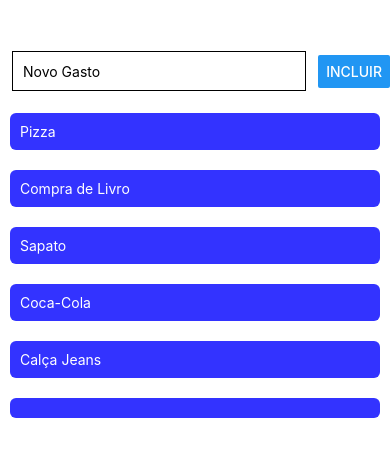
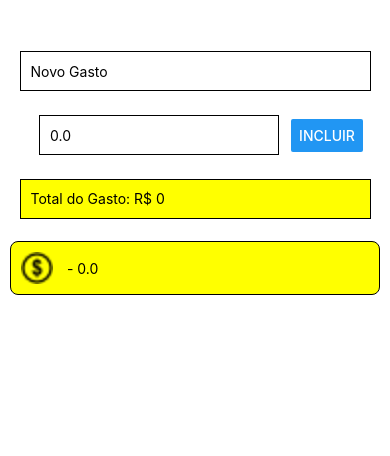
Before and after one commit to esensato/mobile-2023-01, a React Native app in the folder aula/ControleGastos/: screen /Gastos in a window 390 px wide. Both pictures are taken after a click on the button "INCLUIR". Shown: the top 456 px of the page. Built offline with nearby package versions, Linux system fonts and the light colour scheme.

Commit message:
28/04/2023

```diff
--- a/aula/ControleGastos/App.js
+++ b/aula/ControleGastos/App.js
@@ -1,47 +1,5 @@
-import { FlatList, StyleSheet, View } from 'react-native';
-import { useState } from 'react';
-
-import { RenderItem } from './components/RenderItem'
-import { EntradaGasto } from './components/EntradaGasto'
+import Gastos from "./components/Gastos";
 
 export default function App() {
-
-  const [gastos, addGasto] = useState(["Pizza", "Compra de Livro", "Sapato", "Coca-Cola", "Calça Jeans"]);
-
-  const incluir = (texto) => {
-    var novoGasto = [...gastos, texto];
-    addGasto(novoGasto);
-  }
-
-  const remover = (idx) => {
-    console.log("Remover: ", idx);
-    let novaLista = [...gastos];
-    novaLista.splice(idx, 1);
-    addGasto(novaLista);
-  }
-
-  return (
-    <View style={styles.container}>
-      <EntradaGasto callBackIncluir={incluir}/>
-      <FlatList
-          data={gastos}
-          renderItem={({item, index}) => <RenderItem
-                                              item={item}
-                                              indice={index}
-                                              callBackRemover={remover}/>}
-          keyExtractor={idx => idx} />
-    </View>
-  );
+  return <Gastos />;
 }
-
-const styles = StyleSheet.create({
-  container: {
-    flex: 1,
-    marginTop: '10%',
-    backgroundColor: '#ffff'
-  },
-  texto: {
-    backgroundColor: 'yellow',
-    fontSize: 32
-  }
-});
--- a/aula/ControleGastos/components/EntradaGasto.js
+++ b/aula/ControleGastos/components/EntradaGasto.js
@@ -1,21 +1,45 @@
-import { StyleSheet, View, Button, TextInput } from 'react-native';
+import { StyleSheet, View, Button, TextInput, Text } from 'react-native';
 import { useState } from 'react';
 
 const EntradaGasto = (props) => {
 
+    let real = Intl.NumberFormat('pt-BR', {
+        style: 'currency',
+        currency: 'BRL',
+        maximumSignificantDigits: 2,
+    });
+
+    //console.log(`Pounds: ${pounds.format(price)}`);
+
     const [texto, atualizarTexto] = useState('');
+    const [valor, atualizaValor] = useState("0.0");
+    const [totalGasto, atualizaTotalGasto] = useState("0.0");
 
     const atualizaTexto = (txt) => {
         console.log(txt);
         atualizarTexto(txt);
     }
 
-    return <View style={{flexDirection: "row", alignItems: "center", }}>
+    const incluirGasto = () => {
+        var totalAtual = parseFloat(totalGasto);
+        totalAtual = totalAtual + parseFloat(valor);
+        atualizaTotalGasto(totalAtual);
+        props.callBackIncluir(texto, valor);
+    }
+
+    return <View style={{alignItems: "center", }}>
                 <TextInput style={styles.input}
                         placeholder='Novo Gasto'
                         onChangeText={atualizaTexto}
                         value={texto}/>
-                <Button title='Incluir' onPress={() => props.callBackIncluir(texto)}/>
+                <View style={{ flexDirection: "row", alignItems: "center" }}>
+                    <TextInput  style={styles.input2}
+                                placeholder='Valor do Gasto'
+                                onChangeText={atualizaValor}
+                                value={valor}/>
+                    <Button title='Incluir' onPress={() => incluirGasto()}/>
+                </View>
+                <Text style={styles.total}>Total do Gasto: R$ {totalGasto}</Text>
             </View>
 }
 
@@ -23,10 +47,25 @@ const styles = StyleSheet.create({
     input: {
         height: 40,
         margin: 12,
-        width: 300,
+        width: "90%",
         borderWidth: 1,
         padding: 10,
       },
+      input2: {
+        height: 40,
+        margin: 12,
+        width: "75%",
+        borderWidth: 1,
+        padding: 10,
+      },
+      total: {
+        backgroundColor: "yellow",
+        height: 40,
+        margin: 12,
+        width: "90%",
+        borderWidth: 1,
+        padding: 10,
+      }
 })
 
 module.exports.EntradaGasto = EntradaGasto;
--- /dev/null
+++ b/aula/ControleGastos/components/Gastos.js
@@ -0,0 +1,42 @@
+import { StyleSheet, View } from 'react-native';
+import { useState } from 'react';
+
+import { EntradaGasto } from './EntradaGasto'
+import { RenderLista } from './RenderLista'
+
+export default function Gastos() {
+
+  const [gastos, addGasto] = useState([]);
+
+  const incluir = (texto, novoValor) => {
+    const novoItem = {descricao: texto, valor: novoValor}
+    var novoGasto = [...gastos, novoItem];
+    addGasto(novoGasto);
+  }
+
+  const remover = (idx) => {
+    console.log("Remover: ", idx);
+    let novaLista = [...gastos];
+    novaLista.splice(idx, 1);
+    addGasto(novaLista);
+  }
+
+  return (
+    <View style={styles.container}>
+      <EntradaGasto callBackIncluir={incluir}/>
+      <RenderLista gastos={gastos} callBackRemover={remover}/>
+    </View>
+  );
+}
+
+const styles = StyleSheet.create({
+  container: {
+    flex: 1,
+    marginTop: '10%',
+    backgroundColor: '#ffff'
+  },
+  texto: {
+    backgroundColor: 'yellow',
+    fontSize: 32
+  }
+});
--- a/aula/ControleGastos/components/RenderItem.js
+++ b/aula/ControleGastos/components/RenderItem.js
@@ -1,20 +1,28 @@
 
-import { StyleSheet, Text, Pressable } from 'react-native';
+import { StyleSheet, Text, Pressable, Image, View } from 'react-native';
 
 const RenderItem = (props) => {
-    console.log(props.item, props.indice);
-    return <Pressable key={props.indice} onPress={()=>props.callBackRemover(props.indice)}>
-              <Text style={styles.item}>{props.item}</Text>
+
+    return <Pressable onPress={()=>props.callBackRemover(props.indice)}>
+                <View style={ styles.item }>
+                <Image source={require('../assets/coin.png')} style={{width: 32, height: 32}}/>
+                <Text style={{ marginLeft: 10 }}>{props.item} - {props.valor}</Text>
+              </View>
            </Pressable>
   }
 
   const styles = StyleSheet.create({
     item: {
-        borderRadius:6,
+        flexDirection: "row",
+        alignItems: "center",
+        flex: 1,
+        borderRadius:8,
+        borderColor: "black",
+        borderWidth: 1,
         color:"white",
         margin: 10,
         padding: 10,
-        backgroundColor: "#33f"
+        backgroundColor: "yellow"
       },
   })
 
--- /dev/null
+++ b/aula/ControleGastos/components/RenderLista.js
@@ -0,0 +1,14 @@
+import { FlatList } from 'react-native';
+import { RenderItem } from './RenderItem';
+
+const RenderLista = (props) => {
+    return  <FlatList
+    data={props.gastos}
+    renderItem={({item, index}) => <RenderItem
+                                        item={item.descricao}
+                                        valor={item.valor}
+                                        indice={index}
+                                        callBackRemover={props.callBackRemover}/>}
+    keyExtractor={idx => idx.descricao} />;
+}
+module.exports.RenderLista = RenderLista;
```
